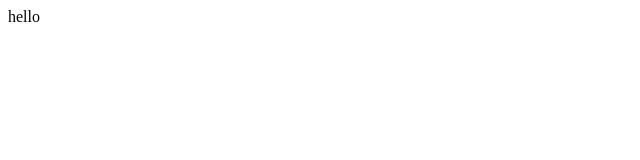
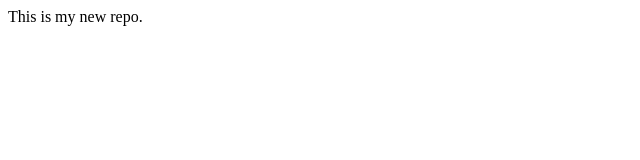
Before and after one commit to Ashwin-1210/localrepo, a plain HTML site: page index.html in a window 1280 px wide. Shown: the whole page, without its empty margins (0-640 px from the left). Drawn offline with Linux system fonts and the light colour scheme.

Commit message:
Add Readme

```diff
--- a/index.html
+++ b/index.html
@@ -1 +1 @@
-<p>hello</p>
+<p>This is my new repo.</p>
```
Also changed, not shown: 1 other file.
